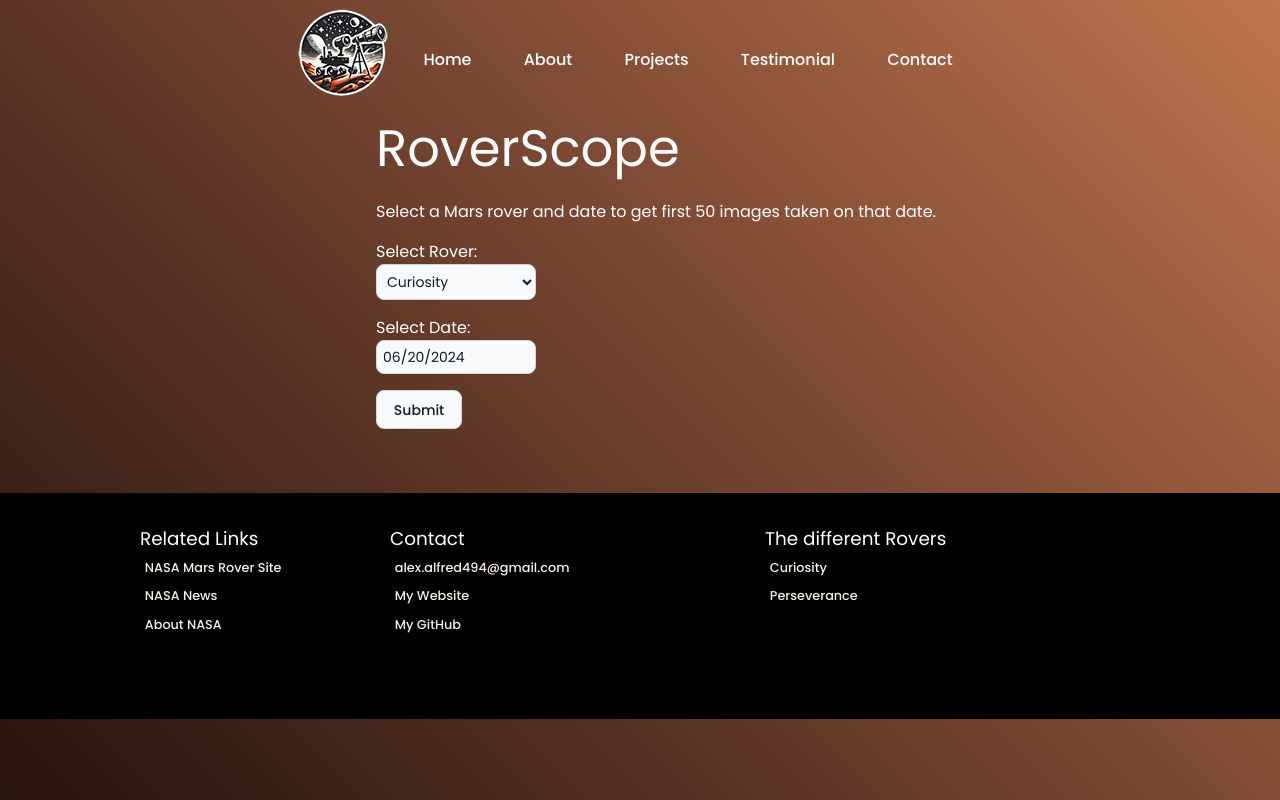
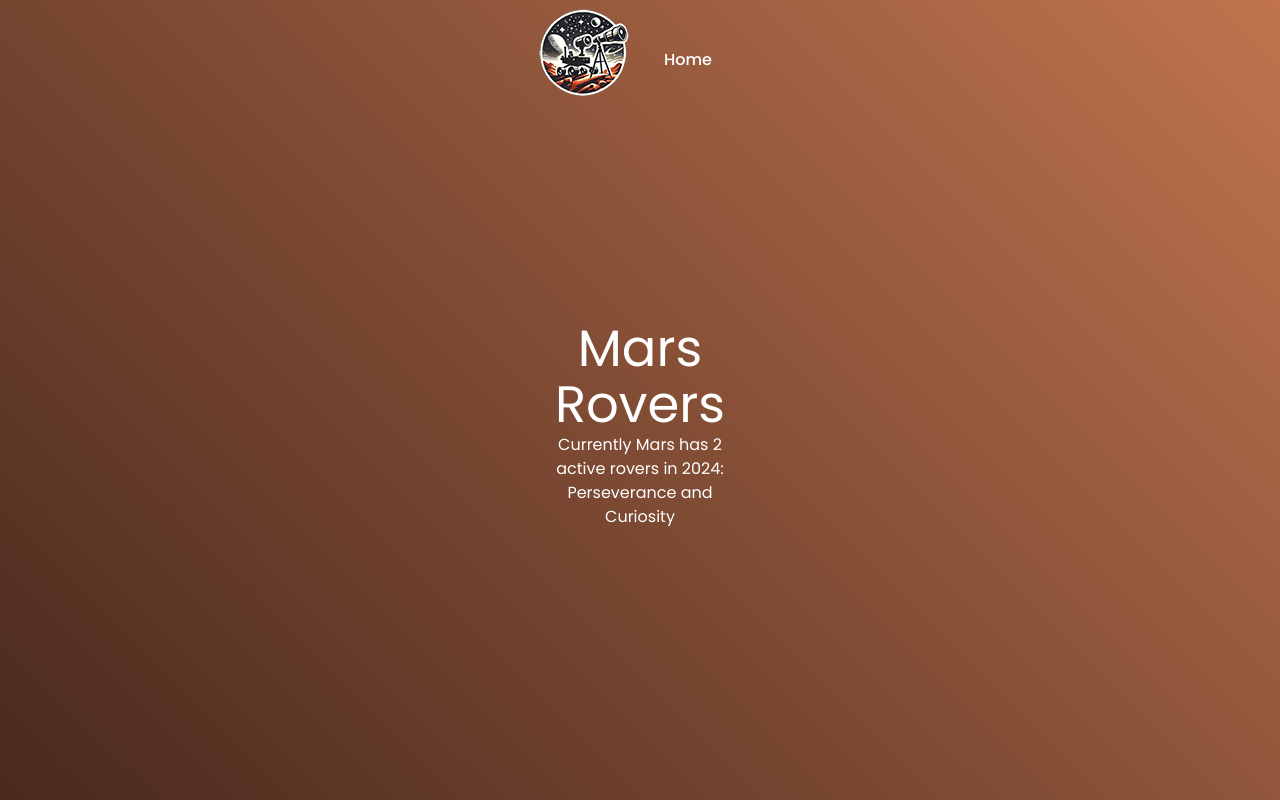
Before and after one commit to aalfr494/RoverScope, a React (Vite) app: page / in a window 1280 px wide. Shown: the top 800 px of the page. Built offline with nearby package versions, Linux system fonts and the light colour scheme.

Commit message:
add hero image section

```diff
--- a/index.html
+++ b/index.html
@@ -12,6 +12,8 @@
     <meta name="viewport" content="width=device-width, initial-scale=1.0" />
     <title>RoverScope</title>
   </head>
+
+
   <body>
      <!-- Navigation -->
   <section id="navigation">
@@ -24,20 +26,19 @@
 </div>
         <ul>
           <li><a data-text="Home" href="./index.html#hero">Home</a></li>
-          <li><a data-text="About" href="./index.html#about">About</a></li>
-          <li><a data-text="Projects" href="./index.html#projects">Projects</a></li>
-          <li><a data-text="Testimonial" href="./index.html#testimonial">Testimonial</a></li>
-          <li><a data-text="Contact" href="./contact.html">Contact</a></li>
         </ul>
       </nav>
     </div>
   </div>
-    <!-- Hero section -->
-    <section id="hero">
-      <div class="container">
-      </div>
-    </section>
-    <div id="root"></div>
+  <div class="hero-image">
+    <div class="hero-text">
+      <h1>Mars Rovers</h1>
+      <h5>Currently Mars has 2 active rovers in 2024: Perseverance and Curiosity</h5>
+    </div>
+  </div>
+    <div id="root">
+
+    </div>
     <script type="module" src="/src/main.tsx"></script>
     <section id="footer">
       <div class="container">
@@ -45,24 +46,24 @@
           <div class="col-1">
             <h2 class="column-heading">Related Links</h2>
             <ul>
-              <li><a href="https://science.nasa.gov/mission/msl-curiosity/">NASA Mars Rover Site</a></li>
-              <li><a href="https://www.nasa.gov/news/">NASA News</a></li>
-              <li><a href="https://www.nasa.gov/about/">About NASA</a></li>
+              <li><a href="https://science.nasa.gov/mission/msl-curiosity/" target="_blank">NASA Mars Rover Site</a></li>
+              <li><a href="https://www.nasa.gov/news/" target="_blank">NASA News</a></li>
+              <li><a href="https://www.nasa.gov/about/" target="_blank">About NASA</a></li>
             </ul>
           </div>
           <div class="col-2">
             <h2 class="column-heading">Contact</h2>
             <ul>
-              <li><a href="mailto:alex.alfred494@gmail.com">alex.alfred494@gmail.com</a></li>
-              <li><a href="https://alexalfred.com/">My Website</a></li>
-              <li><a href="https://github.com/aalfr494">My GitHub</a></li>
+              <li><a href="mailto:alex.alfred494@gmail.com" target="_blank">alex.alfred494@gmail.com</a></li>
+              <li><a href="https://alexalfred.com/" target="_blank">My Website</a></li>
+              <li><a href="https://github.com/aalfr494" target="_blank">My GitHub</a></li>
             </ul>
           </div>
           <div class="col-3">
             <h2 class="column-heading">The different Rovers</h2>
             <ul>
-              <li><a href="https://science.nasa.gov/mission/msl-curiosity/">Curiosity</a></li>
-              <li><a href="https://science.nasa.gov/mission/mars-2020-perseverance/">Perseverance</a></li>
+              <li><a href="https://science.nasa.gov/mission/msl-curiosity/" target="_blank">Curiosity</a></li>
+              <li><a href="https://science.nasa.gov/mission/mars-2020-perseverance/" target="_blank">Perseverance</a></li>
             </ul>
           </div>
         </footer>
--- a/src/index.css
+++ b/src/index.css
@@ -104,6 +104,31 @@ body {
 
 #nav-content ul li a:hover {
   color: #d9cac0;
+}
+
+/* The hero image */
+.hero-image {
+  /* Use "linear-gradient" to add a darken background effect to the image (photographer.jpg). This will make the text easier to read */
+  background-image: linear-gradient(rgba(0, 0, 0, 0.5), rgba(0, 0, 0, 0.5)), url("/img/hdrover1.png");
+
+  /* Set a specific height */
+  height: 100vh;
+
+  /* Position and center the image to scale nicely on all screens */
+  background-position: center;
+  background-repeat: no-repeat;
+  background-size: cover;
+  position: relative;
+}
+
+/* Place text in the middle of the image */
+.hero-text {
+  text-align: center;
+  position: absolute;
+  top: 40%;
+  left: 50%;
+  transform: translate(-50%, -50%);
+  color: white;
 }
 
 h1 {
```
Also changed, not shown: 2 other files (tests, documents, lock files or other folders).
